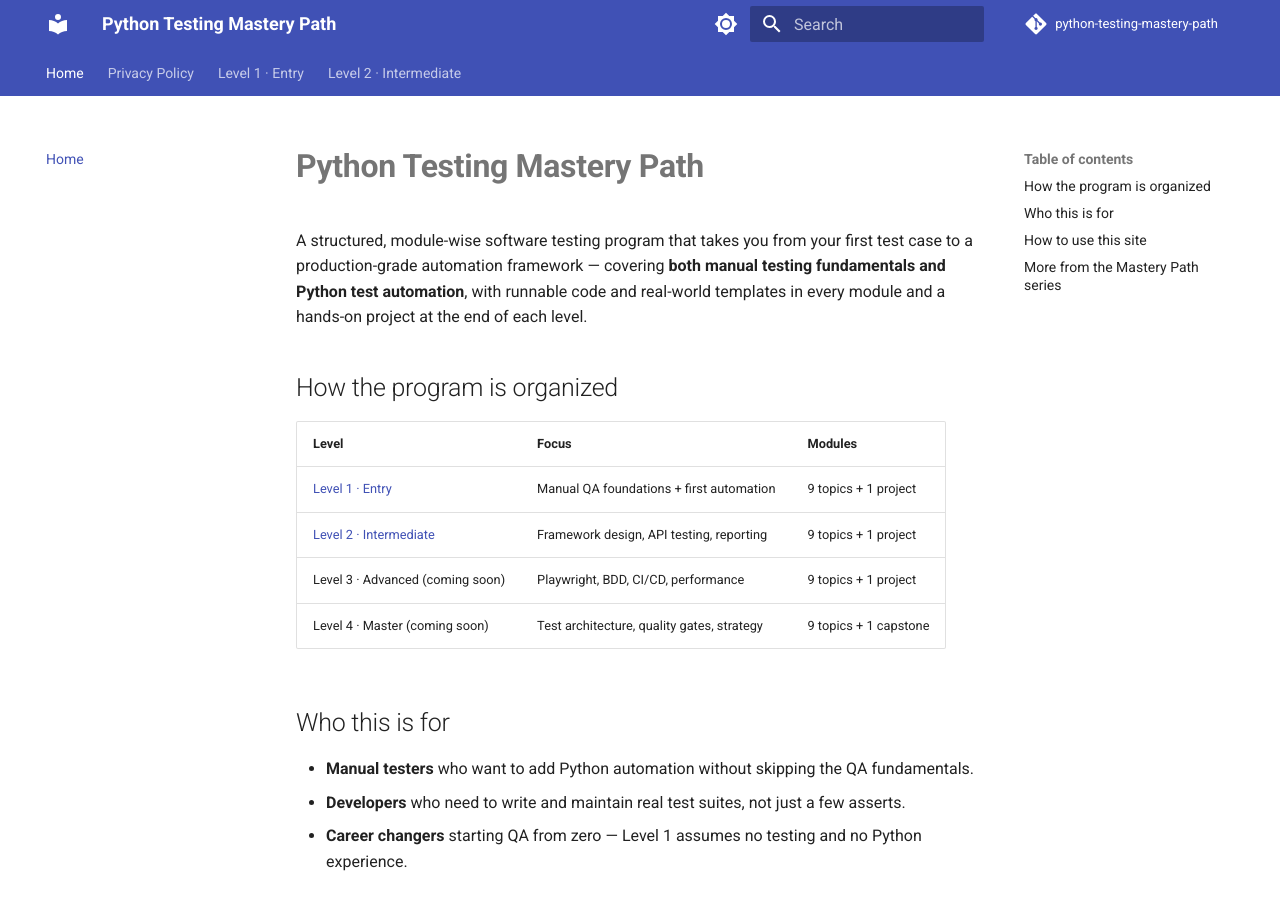
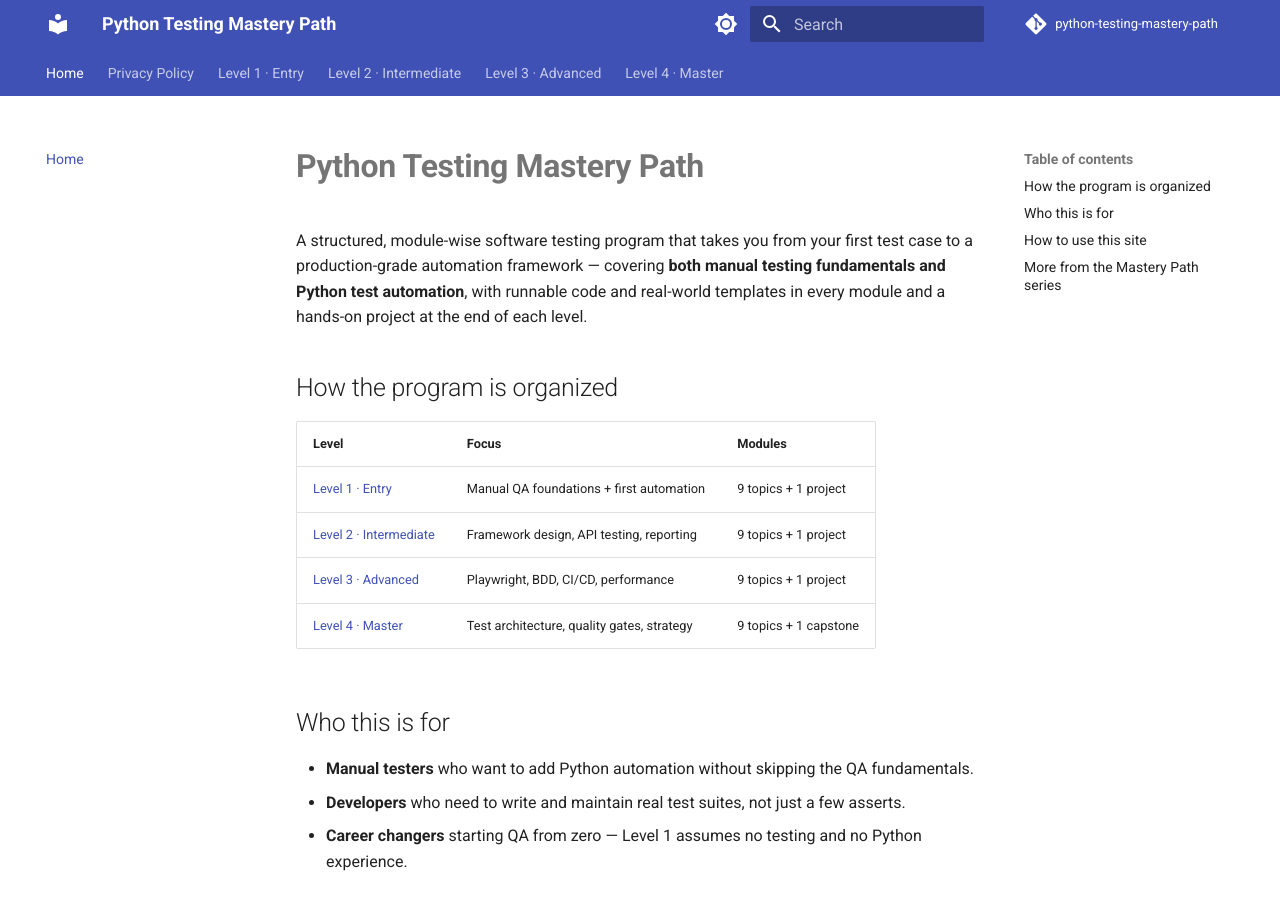
Before and after one commit to SIGILIPELLI/python-testing-skillmastery, an MkDocs documentation site: the page built from docs/index.md, in a window 1280 px wide and 900 px high. Built offline with MkDocs 1.6.1 and Material for MkDocs 9.7.7, drawn with Linux system fonts in a browser that asks for light colours; comment, search, counter and statistics services are not loaded; part of the change alters nothing that is shown.

Commit message:
Restore finished level(s) to nav/sitemap/homepage
Co-Authored-By: Claude Opus 5 <noreply@anthropic.com>

```diff
--- a/docs/index.md
+++ b/docs/index.md
@@ -17,8 +17,8 @@ level.
 |-------|-------|---------|
 | [Level 1 · Entry](level-1/index.md) | Manual QA foundations + first automation | 9 topics + 1 project |
 | [Level 2 · Intermediate](level-2/index.md) | Framework design, API testing, reporting | 9 topics + 1 project |
-| Level 3 · Advanced (coming soon) | Playwright, BDD, CI/CD, performance | 9 topics + 1 project |
-| Level 4 · Master (coming soon) | Test architecture, quality gates, strategy | 9 topics + 1 capstone |
+| [Level 3 · Advanced](level-3/index.md) | Playwright, BDD, CI/CD, performance | 9 topics + 1 project |
+| [Level 4 · Master](level-4/index.md) | Test architecture, quality gates, strategy | 9 topics + 1 capstone |
 
 ## Who this is for
 
--- a/mkdocs.yml
+++ b/mkdocs.yml
@@ -74,7 +74,27 @@ nav:
       - "08 · Parallel Execution (pytest-xdist)": level-2/08-parallel-execution.md
       - "09 · Cross-Browser Testing": level-2/09-cross-browser-testing.md
       - "10 · Project — POM Framework with API Tests": level-2/10-project-pom-framework.md
-# --- auto-pruned stub levels (see AdSense low-value-content fix) ---
-exclude_docs: |
-  level-3/*.md
-  level-4/*.md
+  - "Level 3 · Advanced":
+      - Overview: level-3/index.md
+      - "01 · Playwright for Python": level-3/01-playwright.md
+      - "02 · BDD with pytest-bdd / Behave": level-3/02-bdd.md
+      - "03 · Robot Framework Basics": level-3/03-robot-framework.md
+      - "04 · CI/CD Integration": level-3/04-cicd-integration.md
+      - "05 · Property-Based Testing with Hypothesis": level-3/05-property-based-testing.md
+      - "06 · Performance Testing with Locust": level-3/06-performance-testing.md
+      - "07 · Mobile Testing with Appium": level-3/07-mobile-testing-appium.md
+      - "08 · Database Testing from Python": level-3/08-database-testing.md
+      - "09 · Flaky Test Diagnosis & Stabilization": level-3/09-flaky-tests.md
+      - "10 · Project — Playwright + BDD in CI": level-3/10-project-playwright-bdd.md
+  - "Level 4 · Master":
+      - Overview: level-4/index.md
+      - "01 · Test Architecture at Scale": level-4/01-test-architecture.md
+      - "02 · Shift-Left & Continuous Testing": level-4/02-shift-left-continuous-testing.md
+      - "03 · Contract Testing (Pact)": level-4/03-contract-testing.md
+      - "04 · Security Testing Basics for QA": level-4/04-security-testing.md
+      - "05 · Test Metrics & Quality Gates": level-4/05-test-metrics-quality-gates.md
+      - "06 · Containerized Test Environments": level-4/06-containerized-environments.md
+      - "07 · AI-Assisted Testing": level-4/07-ai-assisted-testing.md
+      - "08 · Building an In-House Test Framework": level-4/08-inhouse-framework.md
+      - "09 · QA Leadership & Strategy": level-4/09-qa-leadership-strategy.md
+      - "10 · Capstone — Production-Grade Framework": level-4/10-capstone-project.md
```
